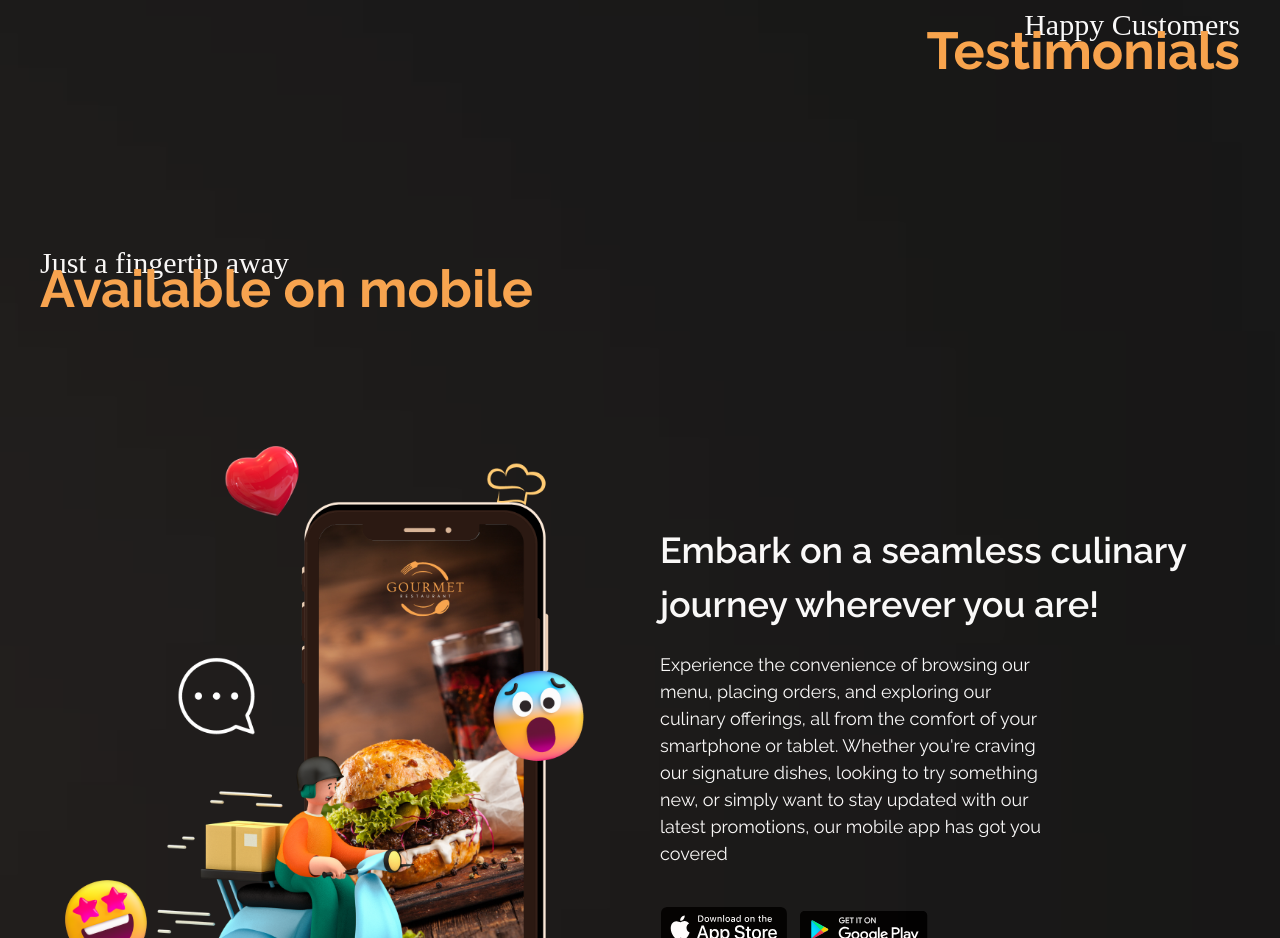
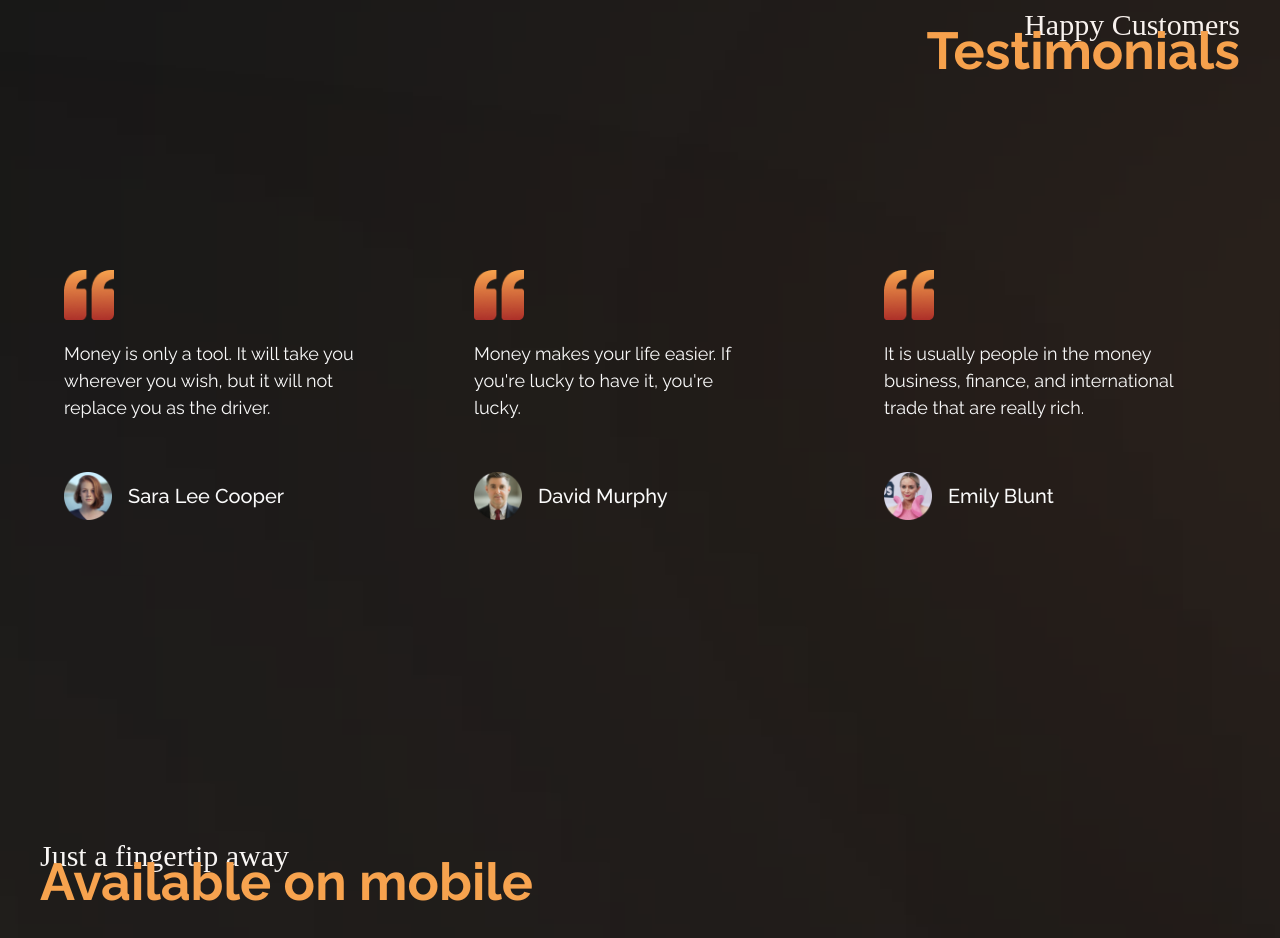
Before and after one commit to IndunJD/food-ordering-website, a React (Create React App) app in the folder food-ordering/: page / in a window 1280 px wide. Shown: the part 3940-4878 px from the top of the page. Built offline with nearby package versions, Linux system fonts and the light colour scheme; a web font is replaced by a local one.

Commit message:
Testimonials section done

```diff
--- a/food-ordering/src/assets/index.js
+++ b/food-ordering/src/assets/index.js
@@ -16,6 +16,7 @@ import food03 from "./food03.png";
 import people01 from "./people01.png";
 import people02 from "./people02.png";
 import people03 from "./people03.png";
+import quote from "./quote.png";
 import fresh from "./fresh.png";
 import quality from "./quality.png";
 import delivery from "./delivery.png";
@@ -44,6 +45,7 @@ export {
   people01,
   people02,
   people03,
+  quote,
   fresh,
   quality,
   delivery,
--- a/food-ordering/src/components/Feedback.js
+++ /dev/null
@@ -1,9 +0,0 @@
-import React from 'react'
-
-const Feedback = () => {
-  return (
-    <div>Feedback</div>
-  )
-}
-
-export default Feedback
--- /dev/null
+++ b/food-ordering/src/components/ReviewCard.js
@@ -0,0 +1,17 @@
+import React from 'react'
+import { quote } from '../assets'
+
+const ReviewCard = ({content, name, img}) => (
+  <div className='flex justify-between flex-col px-10 py-12 rounded-3xl max-w-[370px] md:mr-10 sm:mr-5 mr-0 my-5 feedback-card'>
+    <img src={quote} alt="quotes" className='w-[50px] h-[50px] object-contain' />
+    <p className='font-raleway font-normal text-[18px] text-whiteish my-5'>{content}</p>
+    <div className='flex flex-row items-center'>
+      <img src={img} alt={name} className="w-[48px] h-[48px]" />
+      <div className='flex flex-col ml-4'>
+        <h4 className='font-raleway font-medium text-[20px] text-whiteish my-10'>{name}</h4>
+      </div>
+    </div>
+  </div>
+)
+
+export default ReviewCard
--- a/food-ordering/src/components/Testimonials.js
+++ b/food-ordering/src/components/Testimonials.js
@@ -1,4 +1,5 @@
-import { testimonials } from "../constants";
+import { testimonials } from "../constants"
+import ReviewCard from './ReviewCard'
 
 const Testimonials = () => {
   return (
@@ -12,28 +13,15 @@ const Testimonials = () => {
           Testimonials
         </h2>
       </div>
-      {/* <div class="flex items-center justify-center">
-        <div class="grid grid-cols-1 gap-[50px] md:grid-cols-3">
-          {testimonials.map((testimonial) => (
-            <div
-              key={testimonial.id}
-              className="mx-auto flex justify-start items-center flex-col"
-            >
-              <div class="relative mx-auto">
-                <div class="absolute  w-full bottom-5 text-white text-justify p-4">
-                  <h3 className="font-raleway font-medium text-whiteish text-xl px-2 py-1">
-                    {testimonial.content}
-                  </h3>
-                  <p className="text-[24px] mb-4 font-raleway font-bold text-whiteish px-2 py-1">
-                    {testimonial.name}
-                  </p>
-                </div>
-                <img src={testimonial.img} alt="" className="w-[70px] h-[70px]" />
-              </div>
-            </div>
+      <div className="flex md:flex-row flex-col relative sm:py-16 py-6">
+        <div className="absolute z-[0] w-[60%] h-[60%] -right-[50%] orange__gradient" />
+
+        <div className="flex flex-wrap sm:justify-start justify-center w-full feedback-container relative z-[1]">
+          {testimonials.map((card) => (
+            <ReviewCard key={card.id} {...card} />
           ))}
         </div>
-      </div> */}
+      </div>
     </section>
   );
 };
--- a/food-ordering/src/components/index.js
+++ b/food-ordering/src/components/index.js
@@ -1,6 +1,6 @@
 import Button from "./Button"
 import CTA from "./CTA"
-import Feedback from "./Feedback"
+import ReviewCard from "./ReviewCard"
 import Footer from "./Footer"
 import OrderNow from "./OrderNow"
 import Hero from "./Hero"
@@ -16,7 +16,7 @@ import Mobile from "./Mobile"
 export {
     Button,
     CTA,
-    Feedback,
+    ReviewCard,
     Footer,
     OrderNow,
     Hero,
```
Also changed, not shown: food-ordering/src/assets/quote.png (added).
